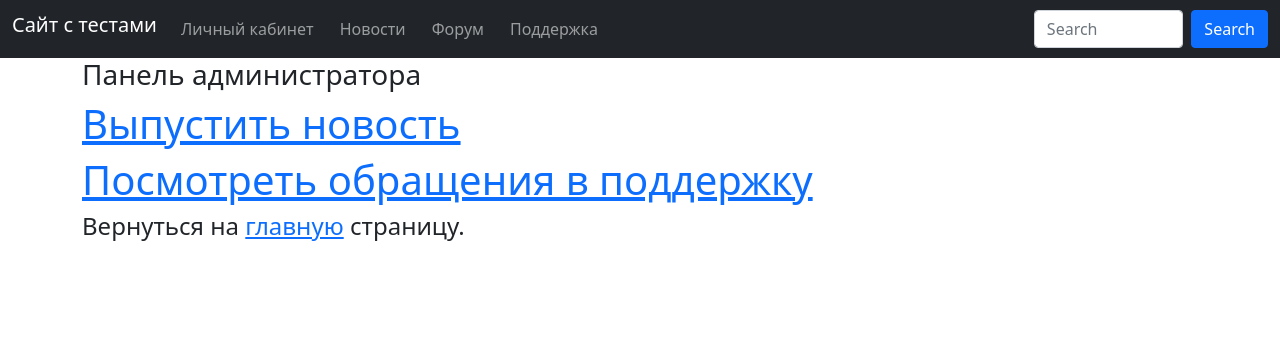
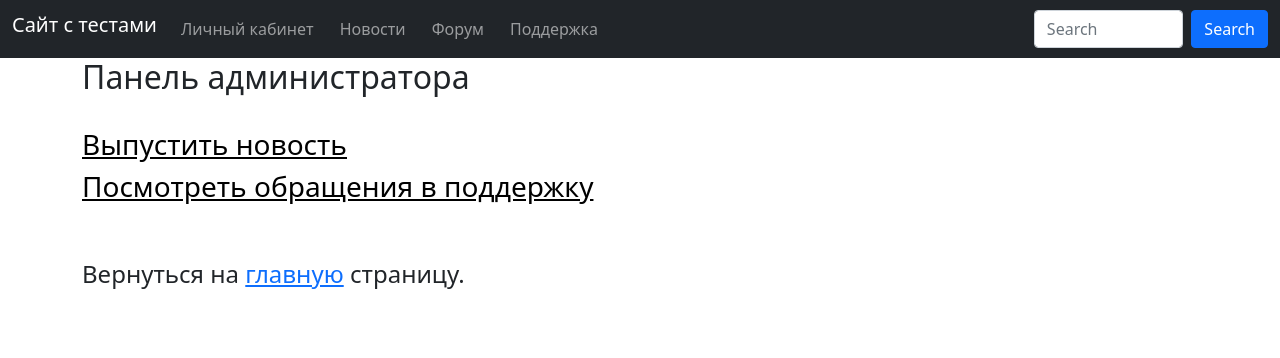
Before and after one commit to Jerrainee/ProjectWeb, a Flask app: template templates/admin.html in a window 1280 px wide. Shown: the top 358 px of the page. Run offline with Flask 3, Linux system fonts and the light colour scheme; the template is opened without the code that fills it, so the values that code supplies are empty.

Commit message:
Update admin.html

```diff
--- a/templates/admin.html
+++ b/templates/admin.html
@@ -1,12 +1,13 @@
 {% extends 'base.html' %}
 
 {% block content %}
-<h3>Панель администратора</h3>
+<h2>Панель администратора</h2>
+<br>
+<h3><a style="color: #000000" href="/admin/post_news">Выпустить новость</a></h3>
+<h3><a style="color: #000000" href="/admin/messages">Посмотреть обращения в поддержку</a></h3>
 
-<h1><a href="/admin/post_news">Выпустить новость</a></h1>
-<h1><a href="/admin/messages">Посмотреть обращения в поддержку</a></h1>
-
-
+<br>
+<br>
 <h4>Вернуться на <a href="/">главную</a> страницу.</h4>
 
 {% endblock %}
```
